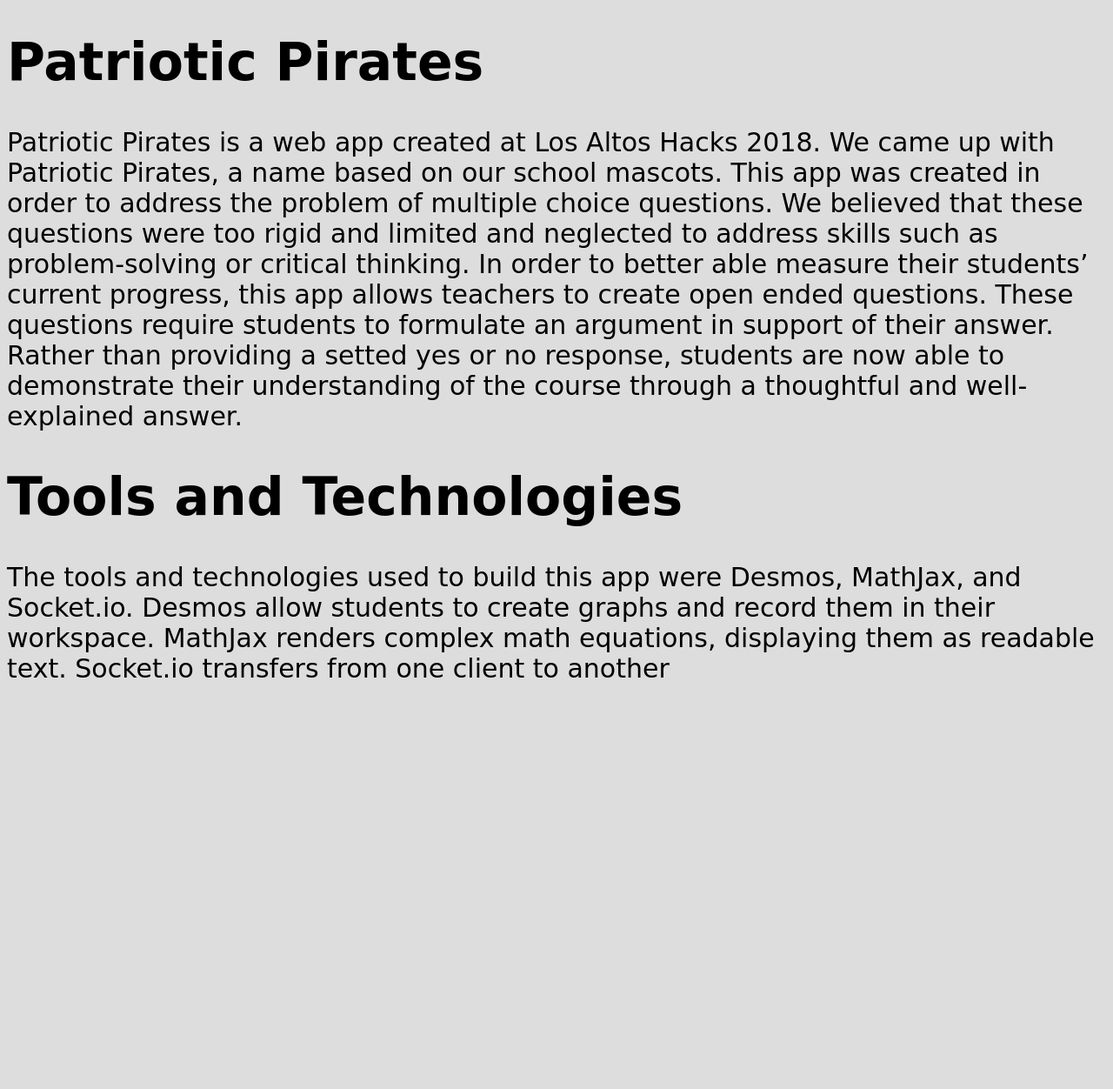
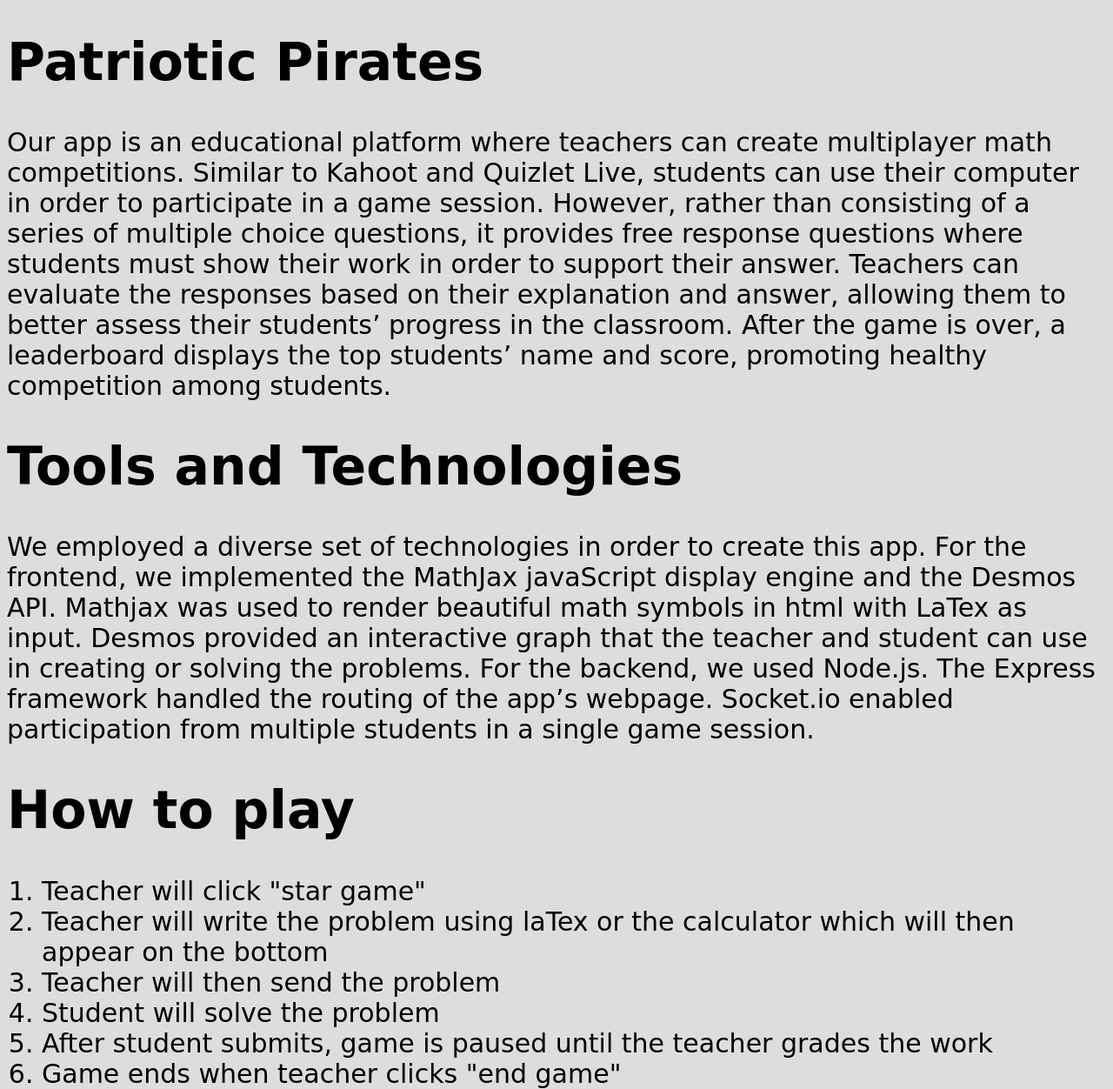
Before and after one commit to KyleMondina/LosAltosHacksIII, a website: page Public/about/about.html in a window 1280 px wide. Shown: the part 185-1437 px from the top of the page at 87% size. Before the commit the page ends 971 px from the top, so only its background shows below. Drawn offline with nearby package versions, Linux system fonts and the light colour scheme; no server answers; files whose address does not match are found by name; a web font is replaced by a local one.

Commit message:
changed about page

```diff
--- a/Public/about/about.html
+++ b/Public/about/about.html
@@ -21,20 +21,23 @@
       </div>
 
 
-      <div id = "appInfo">
-    <h1>Patriotic Pirates</h1>
-    <p>Patriotic Pirates is a web app created at Los Altos Hacks 2018. We came up with Patriotic Pirates, a name based on our school mascots. This app was created in order to address the problem of multiple choice questions.  We believed that these questions were too rigid and limited and neglected to address skills such as problem-solving or critical thinking. In order to better able measure their students’ current progress, this app allows teachers to create open ended questions. These questions require students to formulate an argument in support of their answer. Rather than providing a  setted yes or no response, students are now able to demonstrate their understanding of the course through a thoughtful and well-explained answer.</p>
-
-    <h1>Tools and Technologies</h1>
-        <p>The tools and technologies used to build this app were Desmos, MathJax, and Socket.io. Desmos allow students to create graphs and record them in their workspace. MathJax renders complex math equations, displaying them as readable text. Socket.io transfers from one client to another</p>
-      </div>
-
-
-
-
-
-
-   </body>
+    <div id = "appInfo">
+      <h1>Patriotic Pirates</h1>
+      <p>Our app is an educational platform where teachers can create multiplayer math competitions. Similar to Kahoot and Quizlet Live, students can use their computer  in order to participate in a game session. However, rather than consisting of a series of multiple choice questions, it provides free response questions where students must show their work in order to support their answer. Teachers can evaluate the responses based on their explanation and answer, allowing them to better assess their students’ progress in the classroom. After the game is over, a leaderboard displays the top students’ name and score, promoting healthy competition among students.</p>
+      <h1>Tools and Technologies</h1>
+      <p>We employed a diverse set of technologies in order to create this app. For the frontend, we implemented the MathJax javaScript display engine and the Desmos API. Mathjax was used to render beautiful math symbols in html with LaTex as input. Desmos provided an interactive graph that the teacher and student can use in creating or solving the problems. For the backend, we used Node.js. The Express framework handled the routing of the app’s webpage. Socket.io enabled participation from multiple students in a single game session.
+      </p>
+      <h1>How to play</h1>
+      <ol>
+        <li>Teacher will click "star game"</li>
+        <li>Teacher will write the problem using laTex or the calculator which will then appear on the bottom </li>
+        <li>Teacher will then send the problem</li>
+        <li>Student will solve the problem</li>
+        <li>After student submits, game is paused until the teacher grades the work</li>
+        <li>Game ends when teacher clicks "end game"</li>
+      </ol>
+    </div>
+  </body>
    <script src = './student.js'></script>
    <script src = '../mathJax.js'></script>
 </html>
--- a/Public/student/student.css
+++ b/Public/student/student.css
@@ -64,7 +64,8 @@
   border-color: black;
   border-width: 2px;
   grid-column: 1/4;
-  grid-row: 4/5
+  grid-row: 4/5;
+  padding: 10px
 
 }
 
```
Also changed, not shown: Public/student/student.html (+2 -1 lines), Public/teacher/teacher.css (+5 -2 lines), Public/teacher/teacher.html (+2 -1 lines), Public/logo.png.
